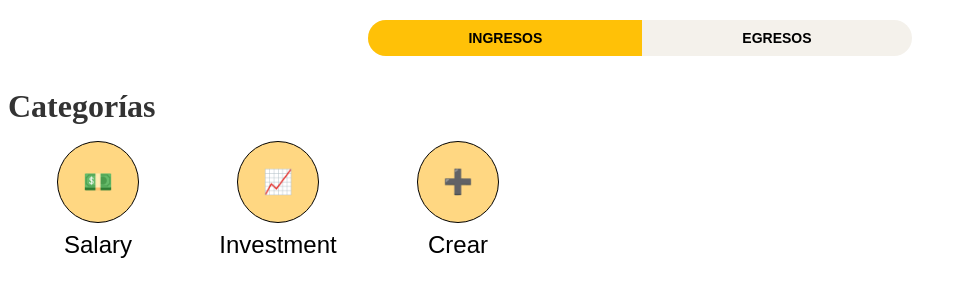
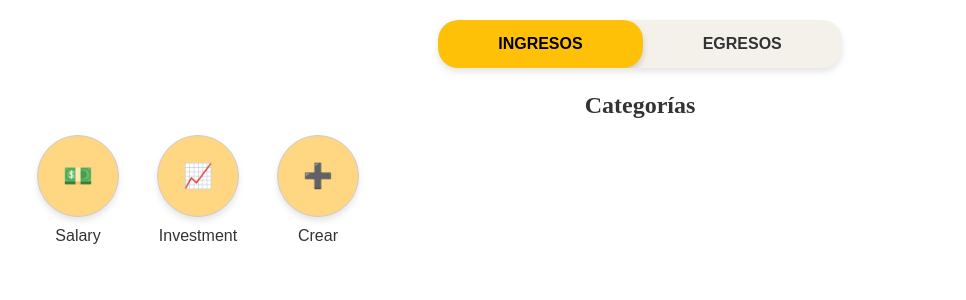
Before and after one commit to judajaavAlt/Desarollo-2, a React (Vite) app: page / in a window 1280 px wide. Shown: the top 300 px of the page, without its empty margins (0-966 px from the left). Built offline with nearby package versions, Linux system fonts and the light colour scheme.

Commit message:
snapshot 20/11

```diff
--- a/src/components/Category/CategoryList.css
+++ b/src/components/Category/CategoryList.css
@@ -1,58 +1,67 @@
 /* Contenedor de los botones */
 .toggle-buttons {
   display: flex;
-  border-radius: 20px;
-  overflow: hidden; /* Bordes redondeados */
-  background-color: #f4f1eb; /* Fondo del contenedor */
+  border-radius: 20px; /* Más redondeado */
+  overflow: hidden; /* Bordes redondeados visibles */
+  background-color: #f4f1eb; /* Fondo neutro */
   width: fit-content;
   margin: 20px auto;
+  box-shadow: 0 4px 6px rgba(0, 0, 0, 0.1); /* Sombra sutil */
 }
 
 /* Estilo base de los botones */
 .button {
   border: none;
-  padding: 10px 100px;
+  padding: 15px 60px;
   cursor: pointer;
   background-color: transparent;
   font-weight: bold;
-  color: black;
-  font-size: 14px;
-  flex: 1; /* Ambos botones ocupan el mismo ancho */
-  transition: background-color 0.3s ease;
+  color: #333;
+  font-size: 16px;
+  transition: all 0.3s ease;
 }
 
-/* Estilo del botón activo */
+/* Botón activo */
 .button.active {
-  background-color: #ffc107; /* Color del botón activo */
+  background-color: #ffc107; /* Color amarillo */
   color: black;
+  border-radius: 20px; /* Mantén bordes redondeados */
+  box-shadow: 0 4px 6px rgba(0, 0, 0, 0.15); /* Sombra para destacar */
 }
 
-/* Efecto hover para botones inactivos */
+/* Hover en botones inactivos */
 .button:not(.active):hover {
-  background-color: rgba(0, 0, 0, 0.1); /* Color gris claro */
+  background-color: rgba(0, 0, 0, 0.1); /* Fondo gris claro */
+  color: black;
+  border-radius: 20px; /* Mantén bordes redondeados */
 }
 
+/* Título */
 .title {
   display: block;
-  font-size: 2rem;
-  font-weight: bold; /* Texto en negrita */
-  margin-bottom: 5px;
-  color: #333; /* Color del texto */
+  font-size: 24px;
+  font-weight: bold;
+  margin-bottom: 10px;
+  color: #333;
+  text-align: center;
 }
 
+/* Lista de categorías */
 .list-categories {
   display: flex;
-  justify-content: start; /* Alinea los elementos desde el borde izquierdo */
-  align-items: center; /* Alinea los elementos verticalmente al centro */
+  flex-wrap: wrap; /* Permite que los elementos se ajusten en varias líneas */
+  justify-content: start; /* Alineación inicial */
+  gap: 20px; /* Espaciado uniforme entre los elementos */
+  padding: 0 20px; /* Espaciado a los lados */
 }
 
+/* Estilo de cada categoría */
 .category-item {
   display: flex;
   flex-direction: column;
   align-items: center;
   justify-content: center;
-  width: 100px; /* Ajusta según sea necesario */
-  margin-right: 80px; /* Margen uniforme */
+  width: 100px;
   text-align: center;
   font-family: Arial, sans-serif;
 }
@@ -61,22 +70,25 @@
   display: flex;
   align-items: center;
   justify-content: center;
-  background-color: #ffd782; /* Color de fondo amarillo */
-  color: #5a3c00; /* Color del símbolo */
-  font-size: 24px; /* Tamaño del símbolo */
+  background-color: #ffd782; /* Amarillo cálido */
+  color: #5a3c00; /* Marrón oscuro */
+  font-size: 24px;
   font-weight: bold;
   width: 80px;
   height: 80px;
-  border-radius: 50%; /* Hace que el fondo sea circular */
-  border: 1px solid #000; /* Borde del círculo */
+  border-radius: 50%; /* Fondo circular */
+  border: 1px solid #ccc; /* Borde claro */
+  box-shadow: 0 4px 6px rgba(0, 0, 0, 0.1); /* Sombra */
+  transition: all 0.3s ease; /* Suaviza cambios */
 }
 
 .category-item p {
-  margin-top: 8px;
-  font-size: 24px;
-  color: #000; /* Color del texto */
+  margin-top: 10px;
+  font-size: 16px;
+  color: #333;
 }
 
+/* Botón de cada categoría */
 .category-item button {
   display: flex;
   flex-direction: column;
@@ -84,17 +96,21 @@
   justify-content: center;
   width: 100%;
   height: 100%;
-  border: none; /* Sin bordes */
-  background: none; /* Sin fondo adicional */
+  border: none;
+  background: none;
   cursor: pointer;
   text-align: center;
-  padding: 0; /* Elimina el padding predeterminado */
+  padding: 0;
 }
 
+/* Hover en el ícono */
 .category-item button:hover span {
-  background-color: #f35e28; /* Efecto hover en el círculo */
+  background-color: #f35e28; /* Cambia a naranja intenso */
+  color: #fff; /* Texto blanco */
+  transform: scale(1.1); /* Aumenta ligeramente el tamaño */
 }
 
+/* Hover en el texto */
 .category-item button:hover p {
-  color: #805d11; /* Cambia el color del texto al pasar el mouse */
+  color: #805d11; /* Marrón más cálido */
 }
--- a/src/components/Category/CategoryList.jsx
+++ b/src/components/Category/CategoryList.jsx
@@ -1,7 +1,12 @@
 import CreateCategoryModal from "./crud/CreateCategory";
 import { useState } from "react";
 import "./CategoryList.css";
-import { createCategory } from "../../helpers/portCategory";
+import {
+  readCategoriesByType,
+  createCategory,
+  updateCategory,
+  deleteCategory,
+} from "../../helpers/portCategory";
 
 const emojiDictionary = {
   ham: "🍔",
@@ -38,34 +43,46 @@ const categories = [
 ];
 
 function CategoryList() {
-  const [isModalOpen, setIsModalOpen] = useState(false);
   const [typeCategory, setTypeCategory] = useState(true);
-  const [active, setActive] = useState("ingresos");
-
-  const [cat, setCat] = useState({
-    categoryName: "",
-    categoryIcon: "",
-    incomeOrExpense: false,
+  const [modalState, setModalState] = useState({
+    isOpen: false,
+    data: null,
+    typeAction: "",
   });
 
-  const openModal = () => {
-    setIsModalOpen(true);
+  const openCreateModal = () => {
+    setModalState({ isOpen: true, data: null, typeAction: "create" });
+  };
+
+  const openEditModal = (data) => {
+    setModalState({ isOpen: true, data: data, typeAction: "update" });
   };
 
   const closeModal = () => {
-    setIsModalOpen(false);
+    setModalState({ isOpen: false, data: null, typeAction: "" });
   };
 
-  const onEditClick = () => {
-    console.log(cat);
-  };
+  const handleAction = async (cat, type) => {
+    const enhancedCat = {
+      ...cat,
+      incomeOrExpense: typeCategory,
+    };
+    console.log(enhancedCat);
 
-  const onCreateClick = () => {
-    console.log(cat);
+    const kev = await readCategoriesByType(true);
 
-    //createCategory(cat);
+    console.log(kev);
 
-    console.log("creadaaaaaaaaa");
+    if (type === "create") {
+      console.log("crearaaaaaaaaa");
+      // await  createCategory(enhancedCat);
+    } else if (type === "update") {
+      console.log("editttttttttttttttttttttttttt");
+      //updateCategory(enhancedCat);
+    } else {
+      console.log("eliminarrrrrrrrrrrrrrrrrrrrr");
+      //await  deleteCategory(enhancedCat);
+    }
   };
 
   return (
@@ -76,28 +93,14 @@ function CategoryList() {
 
       <div className="toggle-buttons">
         <button
-          className={`button ${active === "ingresos" ? "active" : ""}`}
-          onClick={() => {
-            setActive("ingresos");
-            setTypeCategory(true);
-            setCat((prevState) => ({
-              ...prevState,
-              incomeOrExpense: true,
-            }));
-          }}
+          className={`button ${typeCategory ? "active" : ""}`}
+          onClick={() => setTypeCategory(true)}
         >
           INGRESOS
         </button>
         <button
-          className={`button ${active === "egresos" ? "active" : ""}`}
-          onClick={() => {
-            setActive("egresos");
-            setTypeCategory(false);
-            setCat((prevState) => ({
-              ...prevState,
-              incomeOrExpense: false,
-            }));
-          }}
+          className={`button ${!typeCategory ? "active" : ""}`}
+          onClick={() => setTypeCategory(false)}
         >
           EGRESOS
         </button>
@@ -109,7 +112,15 @@ function CategoryList() {
           {categories.map((category) =>
             typeCategory === category.incomeOrExpense ? (
               <li key={category.categoryID} className="category-item">
-                <button onClick={onEditClick}>
+                <button
+                  onClick={() =>
+                    openEditModal({
+                      categoryID: category.categoryID,
+                      categoryName: category.categoryName,
+                      categoryIcon: category.categoryIcon,
+                    })
+                  }
+                >
                   <span>{emojiDictionary[category.categoryIcon]}</span>
                   <p>{category.categoryName}</p>
                 </button>
@@ -119,7 +130,7 @@ function CategoryList() {
 
           {/* Botón para crear */}
           <li className="category-item">
-            <button onClick={openModal}>
+            <button onClick={openCreateModal}>
               <span>➕</span>
               <p>Crear</p>
             </button>
@@ -128,11 +139,11 @@ function CategoryList() {
       </div>
 
       <CreateCategoryModal
-        isOpen={isModalOpen}
+        isOpen={modalState["isOpen"]}
         onClose={closeModal}
-        cat={cat}
-        setCat={setCat}
-        onCreate={onCreateClick}
+        data={modalState["data"]}
+        action={handleAction}
+        typeAction={modalState["typeAction"]}
       />
     </div>
   );
--- a/src/components/Category/crud/CreateCategory.jsx
+++ b/src/components/Category/crud/CreateCategory.jsx
@@ -1,6 +1,7 @@
 import PropTypes from "prop-types";
-import { useState } from "react";
+import { useEffect, useState } from "react";
 import "./CreateCategory.css"; // Asegúrate de tener estilos asociados
+import { deleteCategory } from "../../../helpers/portCategory";
 
 const emojiDictionary = {
   ham: "🍔",
@@ -9,8 +10,33 @@ const emojiDictionary = {
   chart: "📈",
 };
 
-function CreateCategoryModal({ isOpen, onClose, cat, setCat, onCreate }) {
+function CreateCategoryModal({ isOpen, onClose, data, action, typeAction }) {
   const [errors, setErrors] = useState({ name: false, icon: false });
+  const isCreate = !data;
+
+  const [cat, setCat] = useState(
+    data
+      ? data
+      : {
+          categoryID: "",
+          categoryName: "",
+          categoryIcon: "",
+          incomeOrExpense: "",
+        }
+  );
+
+  useEffect(() => {
+    if (isCreate) {
+      setCat({
+        categoryID: "",
+        categoryName: "",
+        categoryIcon: "",
+        incomeOrExpense: "",
+      });
+    } else {
+      setCat(data);
+    }
+  }, [isCreate]);
 
   if (!isOpen) return null;
 
@@ -36,7 +62,7 @@ function CreateCategoryModal({ isOpen, onClose, cat, setCat, onCreate }) {
   };
 
   // Validar datos antes de crear
-  const handleCreate = () => {
+  const handleCreate = (type) => {
     const hasNameError = !cat.categoryName.trim();
     const hasIconError = !cat.categoryIcon;
 
@@ -46,14 +72,16 @@ function CreateCategoryModal({ isOpen, onClose, cat, setCat, onCreate }) {
     }
 
     // Si pasa validación, llamamos a onCreate
-    onCreate();
+
+    action(cat, type);
+    onClose();
   };
 
   return (
     <div className="modal-overlay">
       <div className="modal">
         <div className="modal-header">
-          <h2>CREAR CATEGORÍA</h2>
+          <h2>{isCreate ? "CREAR CATEGORÍA" : "EDITAS"}</h2>
         </div>
 
         <div className="modal-body">
@@ -94,11 +122,17 @@ function CreateCategoryModal({ isOpen, onClose, cat, setCat, onCreate }) {
         </div>
 
         <div className="modal-footer">
-          <button className="create-button" onClick={handleCreate}>
-            Crear
+          <button
+            className="close-button"
+            onClick={isCreate ? onClose : () => handleCreate("delete")}
+          >
+            {isCreate ? "CANCELAR" : "BORRAR"}
           </button>
-          <button className="close-button" onClick={onClose}>
-            Cancelar
+          <button
+            className="create-button"
+            onClick={() => handleCreate(typeAction)}
+          >
+            {isCreate ? "CREAR" : "CONFIRMAR"}
           </button>
         </div>
       </div>
@@ -109,12 +143,6 @@ function CreateCategoryModal({ isOpen, onClose, cat, setCat, onCreate }) {
 CreateCategoryModal.propTypes = {
   isOpen: PropTypes.bool.isRequired,
   onClose: PropTypes.func.isRequired,
-  cat: PropTypes.shape({
-    categoryName: PropTypes.string,
-    categoryIcon: PropTypes.string,
-  }).isRequired,
-  setCat: PropTypes.func.isRequired,
-  onCreate: PropTypes.func.isRequired,
 };
 
 export default CreateCategoryModal;
```
Also changed, not shown: src/components/Category/crud/CreateCategory.css (+53 -47 lines).
